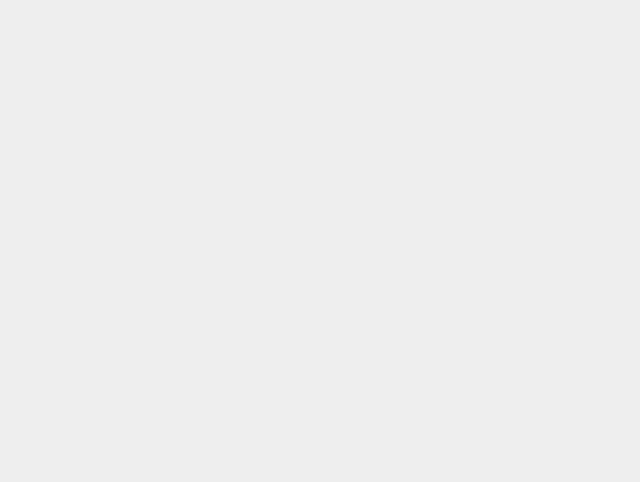
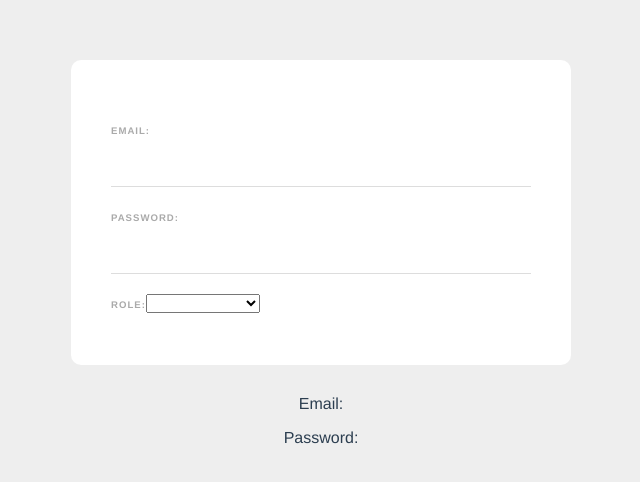
Before and after one commit to DiegoVargasM/Vue_Lessons, a Vue app in the folder L3-Forms_data_binding/web-form/: page / in a window 1280 px wide. Shown: the top 482 px of the page, without its empty margins (319-959 px from the left). Built offline with nearby package versions, Linux system fonts and the light colour scheme.

Commit message:
Add SignupForm component to App.vue

```diff
--- a/L3-Forms_data_binding/web-form/src/App.vue
+++ b/L3-Forms_data_binding/web-form/src/App.vue
@@ -1,9 +1,13 @@
-<template></template>
+<template>
+  <SignupForm />
+</template>
 
 <script>
+import SignupForm from "./components/SignupForm.vue";
+
 export default {
   name: "App",
-  components: {},
+  components: { SignupForm },
 };
 </script>
 
```
